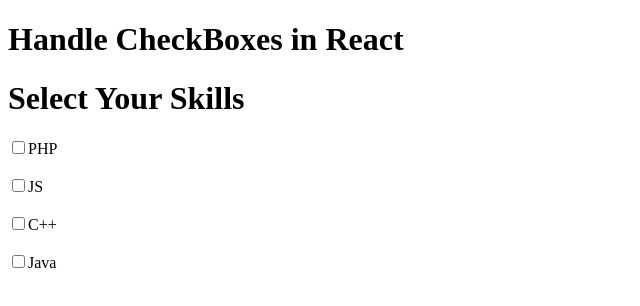
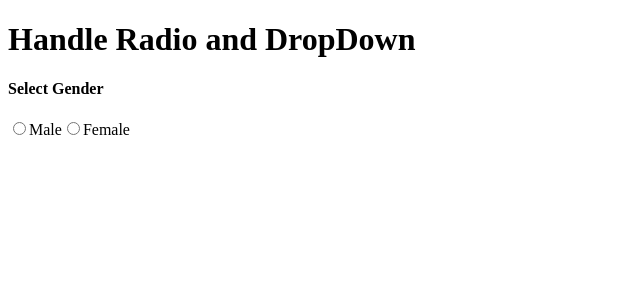
Before and after one commit to shubhamyadav-29/React_Fres_Start, a React (Vite) app: page / in a window 1280 px wide. Shown: the top 306 px of the page, without its empty margins (0-640 px from the left). Built offline with nearby package versions, Linux system fonts and the light colour scheme.

Commit message:
Cleaning up all the things

```diff
--- a/src/App.jsx
+++ b/src/App.jsx
@@ -1,15 +1,11 @@
-import { useState } from "react";
-import Skills from "./Skills";
-
-function App() {
-  const [name,setName] =useState('');
-  const [password,setPassword] = useState('');
-  const [email,setEmail] = useState('')
-  return <div>
-    <h1>Handle CheckBoxes in React</h1>
-    <Skills/>
-
-  </div>;
+function App(){
+  return(
+    <div>
+      <h1>Handle Radio and DropDown</h1>
+      <h4>Select Gender</h4>
+      <input type="radio" name="gender" id="male"/>Male
+      <input type="radio" name="gender" id="female"/>Female
+    </div>
+  )
 }
-
-export default App;
+export default App
```
Also changed, not shown: src/Student.jsx (deleted, +0 -9 lines), src/User.jsx (deleted, +0 -12 lines).
